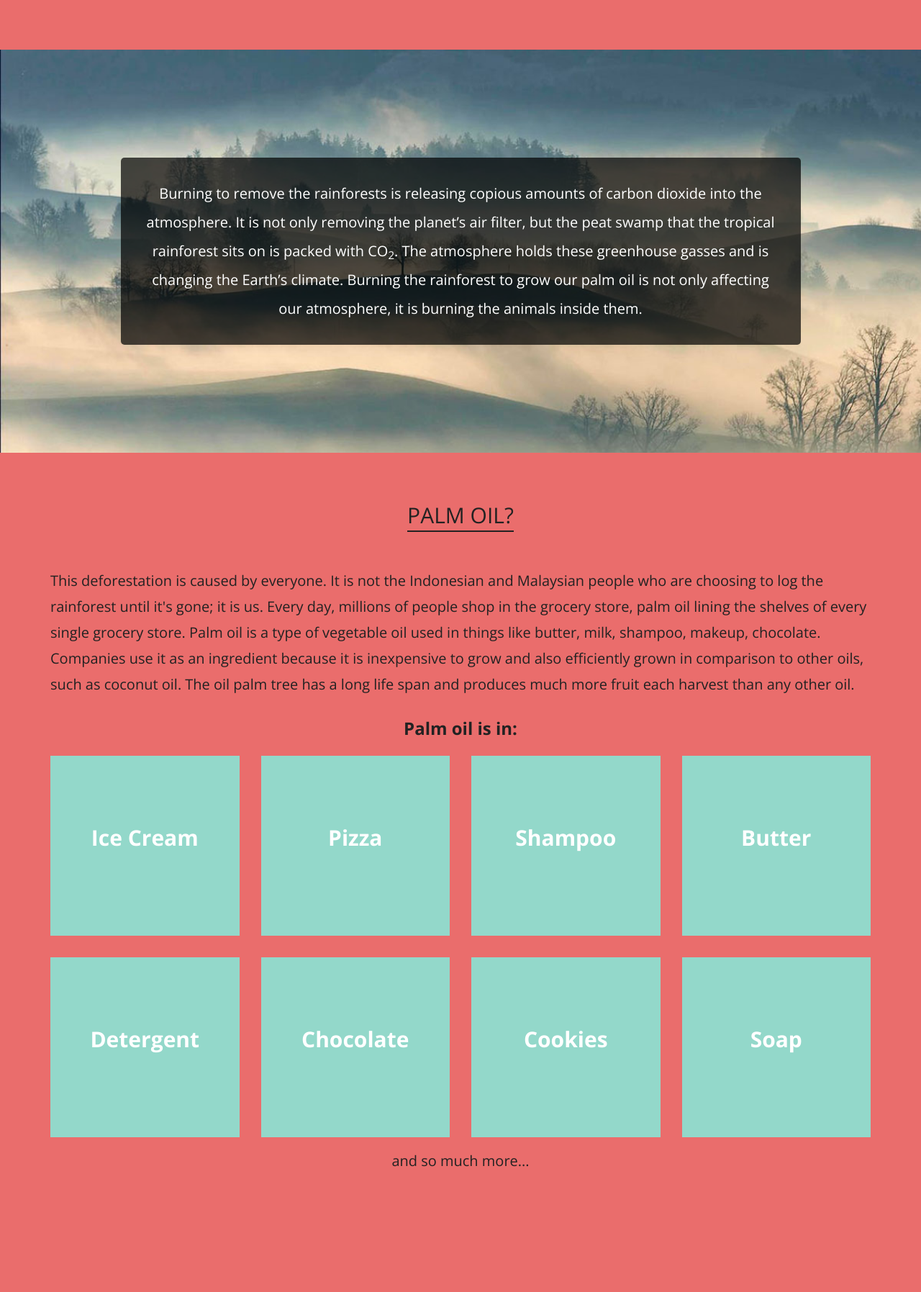
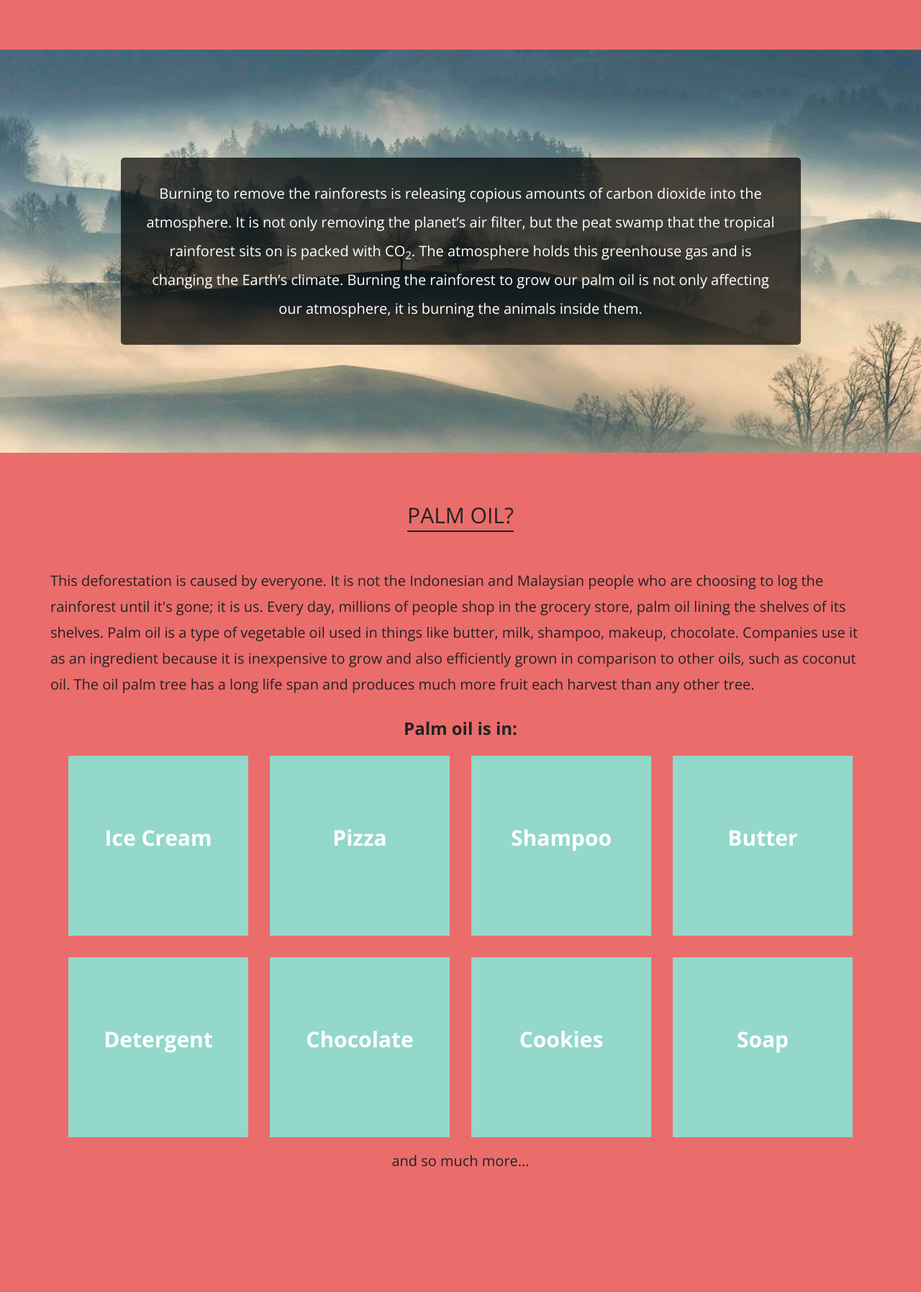
Before and after one commit to kheyrasantos/helping, a PHP site: page / in a window 1280 px wide. Shown: the part 1400-3195 px from the top of the page at 72% size. Run offline with PHP 8.4, Linux system fonts and the light colour scheme.

Commit message:
checkpoint

```diff
--- a/css/app.css
+++ b/css/app.css
@@ -452,16 +463,21 @@ Palm Oil
     font-size: 18px;
 }
 
+.masonry-container {
+    margin-left: auto;
+    margin-right: auto;
+}
+
 .palm-oil-thing {
-    width: 100%;
-    height: 100%;
-    min-height: 250px;
+    width: 250px;
+    height: 250px;
     background-color: #93d8ca;
     margin-top: 15px;
     margin-bottom: 15px;
     position: relative;
     text-align: center;
     transition: all 0.3s ease;
+    float: left;
 }
 
 .palm-oil-thing:hover {
--- a/index.php
+++ b/index.php
@@ -57,6 +57,7 @@
               <li><a class="page-scroll" href="#palm-oil">Palm Oil?</a></li>
               <li><a class="page-scroll" href="#statistics">Statistics</a></li>
               <li><a class="page-scroll" href="#you-help">How to Help</a></li>
+              <li><a class="page-scroll" href="#contact">Contact</a></li>
             </ul>
           </div><!-- /.navbar-collapse -->
         </div><!-- /.container-fluid -->
@@ -80,11 +81,8 @@
                   <div class="col-md-8 col-md-offset-2">
                       <div class="text-center">
                           <div class="highlight-container clearfix">
-                             <!-- <i class="fa fa-quote-left float-left"></i> -->
                               <p class="lead strong">Humans will not be without consequence if they continue on this trajectory of deforestation.</p>
-
                               <hr class="small_hr" />
-                             <!-- <i class="fa fa-quote-right float-right"></i>-->
                           </div>
                           <p>
                             The rainforest regulates the quality of the planet’s air, water, and climate. This massive ecosystem is already almost gone; if it disappears, it cannot be grown back. A monoculture of oil palm trees depletes the nutrients in the soil, floods the local villages due to erosion, and eliminates all of the wild animals within it. You may not think this affects your daily life, or be any reason for concern, except for the unlucky rhinos, tigers, and orangutans, but humans will not be without consequence if we continue on this trajectory of deforestation. The rainforest works as a carbon dioxide filter for the globe. Without the rainforests, we will lose the quality of our air, water, climate, and life.
@@ -101,7 +99,7 @@
               <div class="row">
                   <div class="col-md-10 col-md-offset-1 clearfix">
                       <p>
-                        Burning to remove the rainforests is releasing copious amounts of carbon dioxide into the atmosphere. It is not only removing the planet’s air filter, but the peat swamp that the tropical rainforest sits on is packed with CO<sub>2</sub>. The atmosphere holds these greenhouse gasses and is changing the Earth’s climate. Burning the rainforest to grow our palm oil is not only affecting our atmosphere, it is burning the animals inside them.
+                        Burning to remove the rainforests is releasing copious amounts of carbon dioxide into the atmosphere. It is not only removing the planet’s air filter, but the peat swamp that the tropical rainforest sits on is packed with CO<sub>2</sub>. The atmosphere holds this greenhouse gas and is changing the Earth’s climate. Burning the rainforest to grow our palm oil is not only affecting our atmosphere, it is burning the animals inside them.
                       </p>
                   </div>
               </div>
@@ -118,7 +116,7 @@
                   </div>
                   <div class="col-sm-12 col-md-12">
                       <p class="line-height">
-                          This deforestation is caused by everyone. It is not the Indonesian and Malaysian people who are choosing to log the rainforest until it's gone; it is us. Every day, millions of people shop in the grocery store, palm oil lining the shelves of every single grocery store. Palm oil is a type of vegetable oil used in things like butter, milk, shampoo, makeup, chocolate. Companies use it as an ingredient because it is inexpensive to grow and also efficiently grown in comparison to other oils, such as coconut oil. The oil palm tree has a long life span and produces much more fruit each harvest than any other oil.
+                          This deforestation is caused by everyone. It is not the Indonesian and Malaysian people who are choosing to log the rainforest until it's gone; it is us. Every day, millions of people shop in the grocery store, palm oil lining the shelves of its shelves. Palm oil is a type of vegetable oil used in things like butter, milk, shampoo, makeup, chocolate. Companies use it as an ingredient because it is inexpensive to grow and also efficiently grown in comparison to other oils, such as coconut oil. The oil palm tree has a long life span and produces much more fruit each harvest than any other tree.
                       </p>
                   </div>
               </div>
@@ -134,7 +132,8 @@
 
           <div class="container">
               <div class="row">
-                  <div class="col-sm-6 col-md-3 columns">
+                  <div class="col-md-12 columns text-center">
+                      <div class="masonry-container">
                           <div class="palm-oil-thing" id="icecream">
                               <span>Ice Cream</span>
                               <div class="image-text-container">
@@ -144,8 +143,7 @@
                                   </p>
                               </div>
                           </div>
-                  </div>
-                  <div class="col-sm-6 col-md-3 columns">
+
                           <div class="palm-oil-thing">
                               <span>Pizza</span>
                               <div class="image-text-container">
@@ -155,8 +153,7 @@
                                   </p>
                               </div>
                           </div>
-                  </div>
-                  <div class="col-sm-6 col-md-3 columns">
+
                           <div class="palm-oil-thing">
                               <span>Shampoo</span>
                                   <div class="image-text-container">
@@ -166,19 +163,17 @@
                                       </p>
                                   </div>
                           </div>
-                  </div>
-                  <div class="col-sm-6 col-md-3 columns">
+
                           <div class="palm-oil-thing">
                               <span>Butter</span>
                                 <div class="image-text-container">
                                     <div id="butter"></div>
                                     <p>
-                                    Palm oil is free of trans fat and is also solid at room temperature which is great for butter.
+                                        Palm oil is free of trans fat and is also solid at room temperature, which is great for butter.
                                     </p>
                                 </div>
                           </div>
-                  </div>
-                  <div class="col-sm-6 col-md-3 columns">
+
                           <div class="palm-oil-thing">
                               <span>Detergent</span>
                               <div class="image-text-container">
@@ -188,8 +183,7 @@
                                     </p>
                                 </div>
                           </div>
-                  </div>
-                  <div class="col-sm-6 col-md-3 columns">
+
                           <div class="palm-oil-thing">
                               <span>Chocolate</span>
                               <div class="image-text-container">
@@ -199,8 +193,7 @@
                                   </p>
                               </div>
                           </div>
-                  </div>
-                  <div class="col-sm-6 col-md-3 columns">
+
                           <div class="palm-oil-thing">
                               <span>Cookies</span>
                               <div class="image-text-container">
@@ -210,15 +203,14 @@
                                   </p>
                               </div>
                           </div>
-                  </div>
-                  <div class="col-sm-6 col-md-3 columns">
+
                           <div class="palm-oil-thing">
                               <span>Soap</span>
                               <div class="image-text-container">
-                              <div id="soap" class="palm-bg"></div>
                                   <p>
                                       Palm oil has an ability to remove dirt and oil from your body as well as helps you moisturize.
                                   </p>
+                              </div>
                           </div>
                       </div>
                   </div>
@@ -238,6 +230,7 @@
       <section id="many-products" class="slide text-center" data-background="#ea6d6c">
           <div class="container">
               <div class="row">
+                  <div class="col-md-12">
                       <p class="white lead wow fadeIn">
                           There are many products that use palm oil that are not clearly labeled. Palm oil and its derivaties appear under many names, but they all contain palm oil.
                       </p>
@@ -320,6 +313,7 @@
                       </ul>
                   </div>
               </div>
+          </div>
       </section>
 
       <!-- Orangutan Callout -->
@@ -347,7 +341,7 @@
                   </div>
                   <div class="col-md-12 text-center">
                       <p>
-                        The Indonesian and Malaysian rainforests are being used for the planting of oil palm plantations more than any other countries in the world. Indonesia and Malaysia are the only two countries in the world orangutans are found. The world has put a target on their only home. The protection of this ecosystem is not being controlled by the local government due to the amount of money other countries are funneling into the plantations. Countries like the United States.
+                        Indonesia and Malaysia are the only two countries in the world orangutans are found and the world has put a target on their only home. The protection of this ecosystem is not being controlled by the local government due to the amount of funds other countries are funneling into the plantations, countries like the United States. These tropical rainforest span the equator crossing South America, Africa, and Southeast Asia. Palm oil grows best in this type of humid lowland forest. The Indonesian and Malaysian rainforests are being used for the planting of oil palm plantations more than any other country in the world.
                       </p>
                   </div>
               </div>
@@ -385,7 +379,7 @@
                       <ul class="list-unstyled environment-list">
                           <li><i class="fa fa-globe"></i> Demand for palm oil has gotten so high, companies are now clear cutting primary, old forests</li>
                           <li><i class="fa fa-globe"></i> Orangutans' natural habitat are the treetops of the Southeast Asian forests</li>
-                          <li><i class="fa fa-globe"></i> Nothing can live on a oil palm plantation</li>
+                          <li><i class="fa fa-globe"></i> Nothing can live on an oil palm plantation</li>
                           <li>
                               <i class="fa fa-globe"></i> If orangutans stumble upon these plantations, farmers murder the mothers
                               and sell the babies into the pet trade
@@ -452,7 +446,7 @@
                       </div>
 
                       <p class="text-center" style="margin-bottom: 25px;">
-                          <strong>Not all hope is lost!</strong> There are companies who chose to avoid supporting cheap, fast growth of their palm oil. Plantations who reuse the already deforested land are growing sustainable palm oil. <a class="red" href="http://www.rspo.org/members/all" target="_blank">RSPO</a> helps you know if you are buying a product with sustainably sourced palm oil.
+                          <strong>Not all hope is lost!</strong> There are companies who choose to avoid supporting cheap, fast growth of their palm oil. Plantations who reuse the already deforested land are growing sustainable palm oil. <a class="red" href="http://www.rspo.org/members/all" target="_blank">RSPO</a> helps you know if you are buying a product with sustainably sourced palm oil.
                       </p>
 
                       <ul class="help-list list-unstyled">
@@ -478,22 +472,45 @@
           <div class="container wow fadeIn">
               <div class="row">
                   <div class="col-md-12">
+                      <?php
+                          //if "email" variable is filled out, send email
+                            if ( isset($_REQUEST['email']) )  {
+
+                            //Email information
+                            $admin_email = "kheyra@gmail.com";
+                            $email = $_REQUEST['email'];
+                            $comment = $_REQUEST['message'];
+
+                            //send email
+                            mail($admin_email, "Message From helpinghominids.com", $comment, "From:" . $email);
+
+                            //Email response
+                            echo '<p class="text-center" style="border: 4px solid #222; color: #222; font-weight: bold; font-size: 20px; padding: 20px; border-radius: 5px; margin-bottom: 80px;">Thank you for your message!</p>';
+                            }
+
+                            //if "email" variable is not filled out, display the form
+                            else  {
+                      ?>
+
+                      <div class="col-md-12">
                           <div class="text-center">
                               <h2 class="section-title text-capitalize text-center">Contact Us</h2>
                           </div>
+                      </div>
+
                       <p class="text-center questions-p">Have questions? Feel free to contact us with more information!</p>
-                  </div>
-              </div>
-              <div class="row">
-                  <div class="col-md-12">
-                      <form action="" class="contact-form">
+
+                      <form method="post" action="#contact" class="contact-form">
                           <input type="text" name="name" id="name" placeholder="Name">
-                          <input type="email" name="email" id="email" placeholder="email@example.com">
-                          <textarea id="message" name="message" placeholder="Message"></textarea>
+                          <input name="email" type="email" id="email" placeholder="email@example.com" />
+                          <textarea name="message" id="message" placeholder="Message"></textarea>
                           <div class="text-right">
-                              <a href="#" class="btn btn-primary" id="submit-button">SUBMIT</a>
+                              <button id="submit-button" class="btn btn-primary text-uppercase" type="submit">SEND</button>
                           </div>
                       </form>
+                      <?php
+                        }
+                      ?>
                   </div>
               </div>
           </div>
@@ -513,6 +530,7 @@
     <script src="js/background/background.js"></script>
     <script src="js/Chart.js"></script>
     <script src="js/vendor/wow/wow.js"></script>
+    <script src="js/masonry.js"></script>
     <script src="js/videobackground.js"></script>
     <script src="js/app.js"></script>
     <script src="js/bootstrap.min.js"></script>
--- a/js/app.js
+++ b/js/app.js
@@ -13,6 +13,20 @@ $('.palm-oil-thing').each(function(){
         $(this).children().last().toggleClass('opacity1');
         $(this).children().last().find('.palm-bg').toggleClass('palmHeight');
     });
+});
+
+
+//Video Masonry Grid
+var container = $('.masonry-container');
+container.masonry({
+    itemSelector: '.palm-oil-thing',
+    gutter: 30,
+    isFitWidth: true,
+    columnWidth: 250
+});
+
+$(window).on('load',function(){
+    container.fadeTo('slow',1.5);
 });
 
 // Bar Graph to show decrease of orangutans
```
Also changed, not shown: other parts of css/app.css (+21 -16 lines), contact.php (deleted, +0 -21 lines), img/deforest2.jpg, img/tropical-forest.jpg, js/masonry.js (added). Lines whose indentation alone changed are shown as unchanged.
